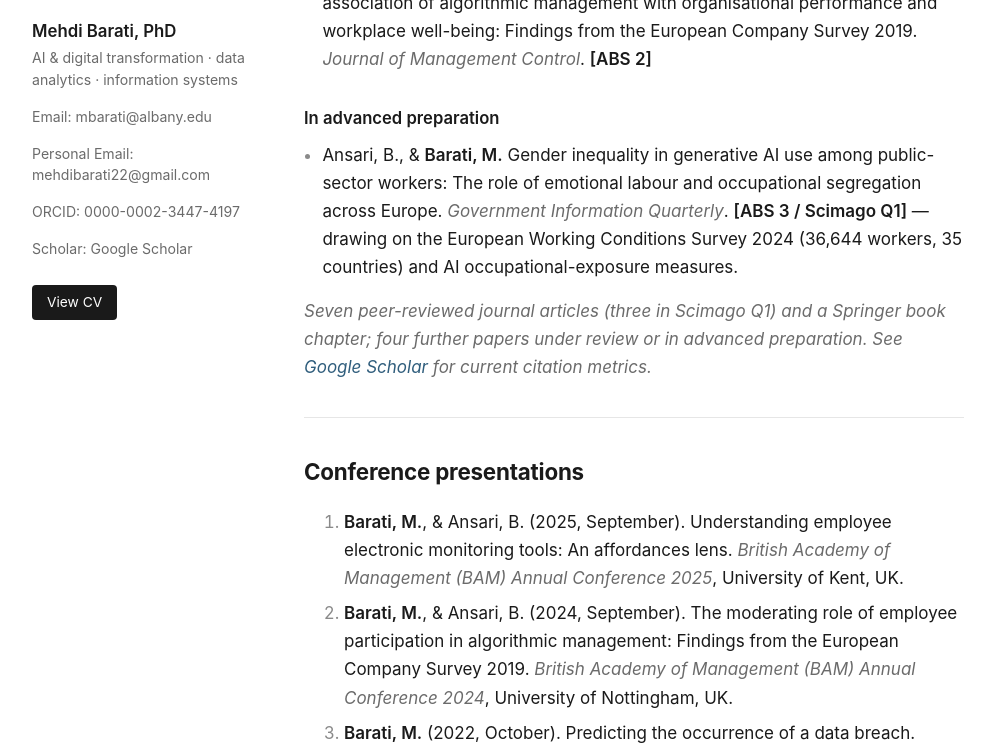
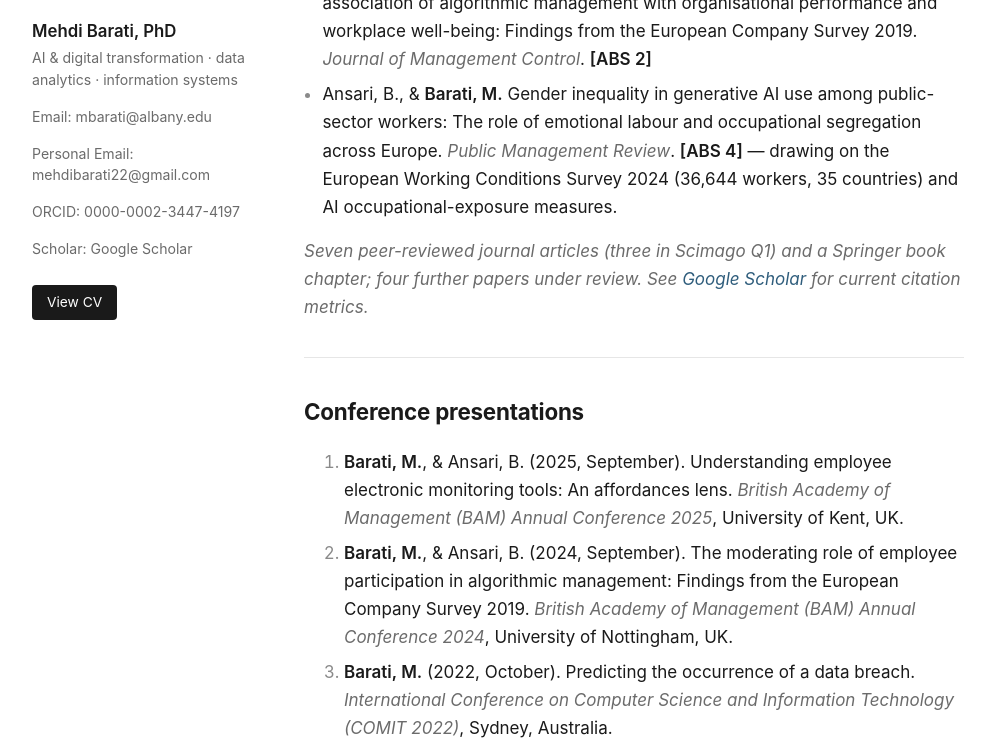
Before and after one commit to MehdiBaratii/mehdibaratii.github.io, a Jekyll site: the page built from cv.md, in a window 1280 px wide and 900 px high, scrolled down 3559 px, cut to the strip 152-900 px from the top of the window. Shown: the whole strip, without its empty margins (142-1137 px from the left). Built offline with Jekyll 4.4.1, drawn with Linux system fonts in a browser that asks for light colours.

Commit message:
Correct GenAI gender-gap paper: Public Management Review (ABS 4), under review
Was listed as Government Information Quarterly (ABS 3), in preparation.
Updates cv, research, and index pages.

Co-Authored-By: Claude Opus 4.8 <noreply@anthropic.com>

```diff
--- a/cv.md
+++ b/cv.md
@@ -82,12 +82,9 @@ Seven semesters of university teaching in databases, web technologies, and progr
 - **Barati, M.**, & Yankson, B. From surveillance to strategy: A hierarchical affordance framework for employee electronic monitoring technologies. *Cognition, Technology and Work*. **[ABS 2 / Scimago Q1]**
 - **Barati, M.**, Yankson, B., & Ansari, B. The surveillance dialectic: How workplace monitoring systems generate perpetual contestation. *Behaviour & Information Technology*. **[ABS 2]** — computational text analysis (LDA and BERTopic) and thematic analysis of 4,188 Reddit posts and 120,381 comments.
 - Ansari, B., & **Barati, M.** The moderating role of employee participation in the association of algorithmic management with organisational performance and workplace well-being: Findings from the European Company Survey 2019. *Journal of Management Control*. **[ABS 2]**
+- Ansari, B., & **Barati, M.** Gender inequality in generative AI use among public-sector workers: The role of emotional labour and occupational segregation across Europe. *Public Management Review*. **[ABS 4]** — drawing on the European Working Conditions Survey 2024 (36,644 workers, 35 countries) and AI occupational-exposure measures.
 
-### In advanced preparation
-
-- Ansari, B., & **Barati, M.** Gender inequality in generative AI use among public-sector workers: The role of emotional labour and occupational segregation across Europe. *Government Information Quarterly*. **[ABS 3 / Scimago Q1]** — drawing on the European Working Conditions Survey 2024 (36,644 workers, 35 countries) and AI occupational-exposure measures.
-
-*Seven peer-reviewed journal articles (three in Scimago Q1) and a Springer book chapter; four further papers under review or in advanced preparation. See [Google Scholar](https://scholar.google.com/citations?user=Ra3TodoAAAAJ&hl=en) for current citation metrics.*
+*Seven peer-reviewed journal articles (three in Scimago Q1) and a Springer book chapter; four further papers under review. See [Google Scholar](https://scholar.google.com/citations?user=Ra3TodoAAAAJ&hl=en) for current citation metrics.*
 
 ---
 
```
Also changed, not shown: index.md (+2 -2 lines), research.md (+1 -1 lines).
